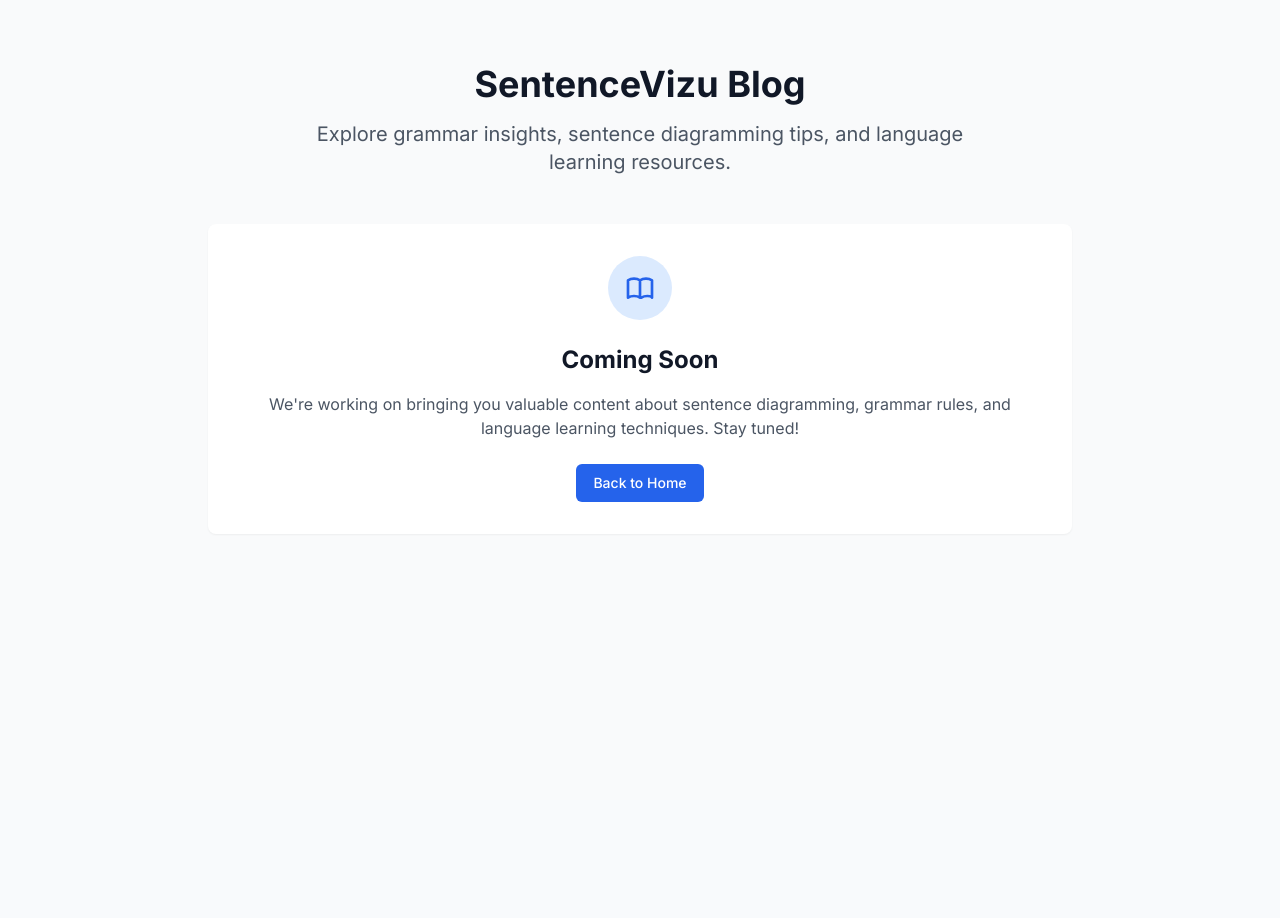
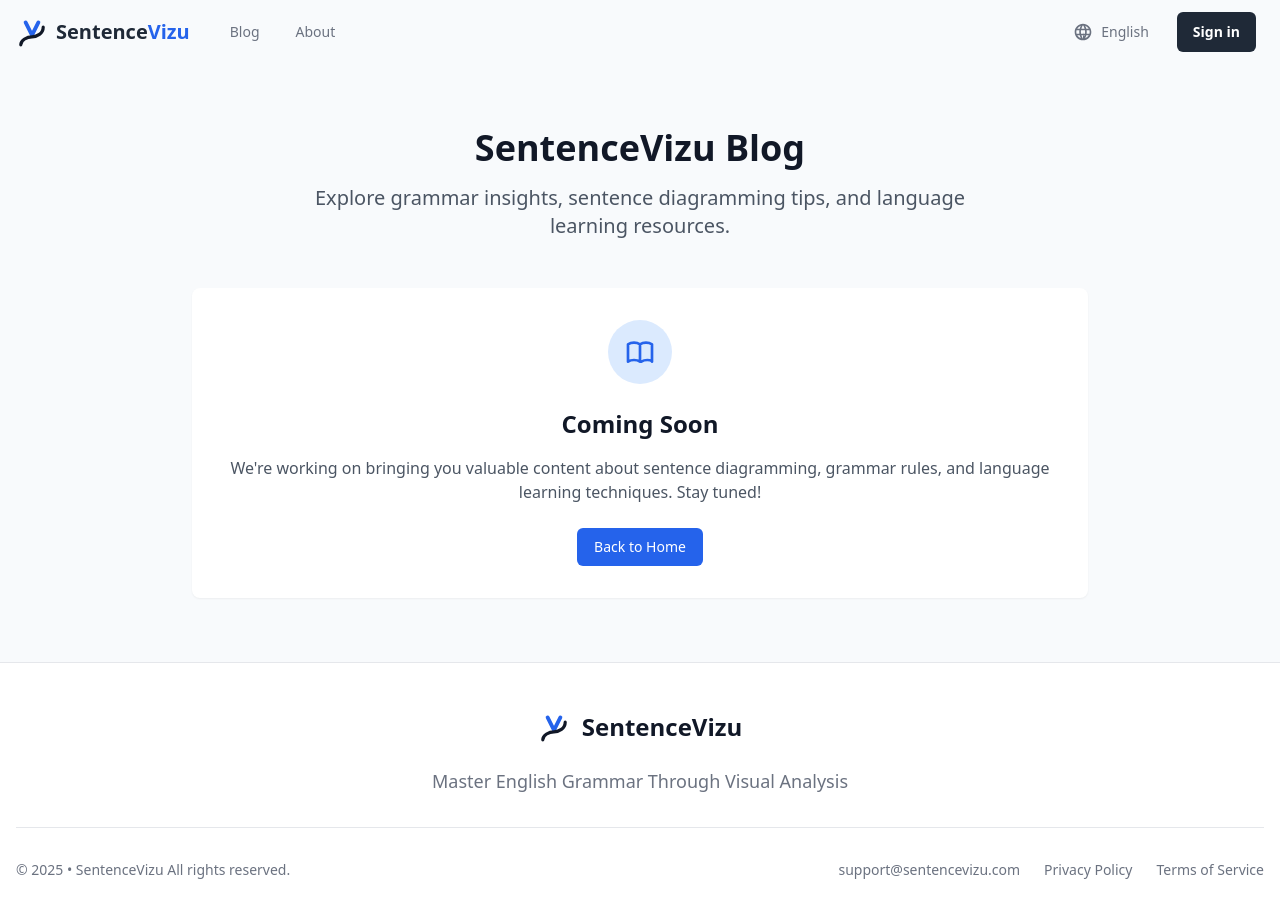
Before and after one commit to bingyanglu/Sentence-Vizu, a Next.js app: page /blog in a window 1280 px wide. Shown: the top 918 px of the page. Before the commit the page ends 800 px from the top, so only its background shows below. Built offline with nearby package versions, Linux system fonts and the light colour scheme.

Commit message:
在博客页面中添加头部和底部组件，优化布局结构，确保内容更具可读性和用户友好性。

```diff
--- a/app/blog/page.tsx
+++ b/app/blog/page.tsx
@@ -1,4 +1,6 @@
 import type { Metadata } from 'next'
+import Header from '@/components/Header'
+import Footer from '@/components/Footer'
 
 export const metadata: Metadata = {
   title: 'Blog | SentenceVizu',
@@ -7,8 +9,12 @@ export const metadata: Metadata = {
 
 export default function BlogPage() {
   return (
-    <div className="min-h-screen bg-gray-50">
-      <div className="max-w-4xl mx-auto px-4 py-16">
+    <div className="min-h-screen font-sans antialiased">
+      <Header />
+
+      <main className="overflow-x-hidden">
+        <div className="container mx-auto px-4">
+          <div className="max-w-4xl mx-auto py-16">
             <div className="text-center mb-12">
               <h1 className="text-4xl font-bold text-gray-900 mb-4">
                 SentenceVizu Blog
@@ -41,5 +47,9 @@ export default function BlogPage() {
             </div>
           </div>
         </div>
+      </main>
+
+      <Footer />
+    </div>
   )
 }
```
Also changed, not shown: app/icon.svg (added). Lines whose indentation alone changed are shown as unchanged.
